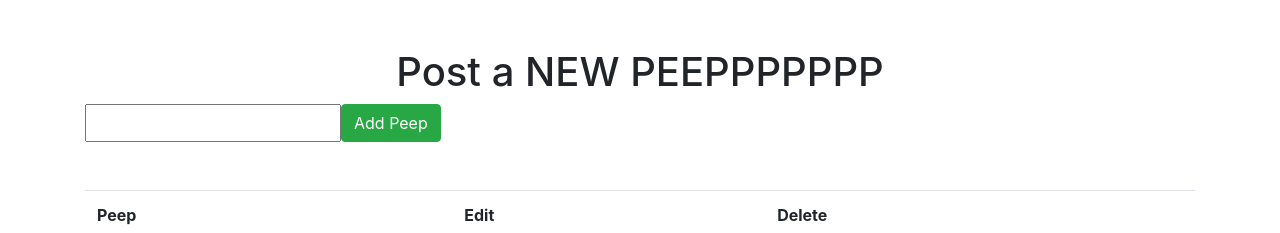
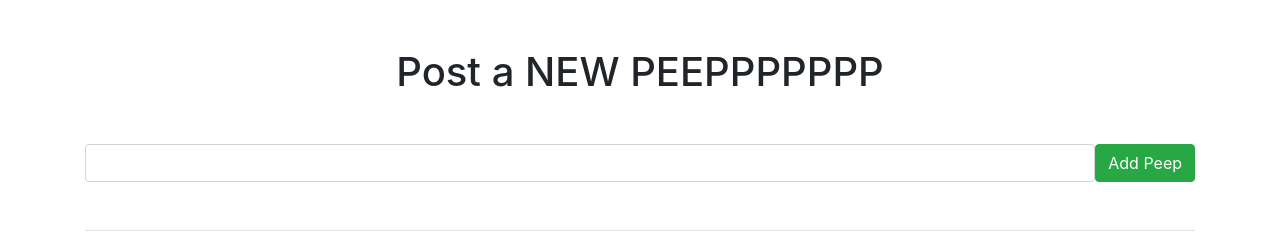
Before and after one commit to meghanblyth/chitter-challange, a React (Create React App) app in the folder client/: page / in a window 1280 px wide. Shown: the top 233 px of the page. Built offline with nearby package versions, Linux system fonts and the light colour scheme; no server answers.

Commit message:
Setting up posting new peeps

```diff
--- a/client/src/App.js
+++ b/client/src/App.js
@@ -1,12 +1,15 @@
 import ListPeeps from "./components/ListPeeps";
 import PostPeeps from "./components/PostPeeps";
+import React, { Fragment } from 'react'
 
 function App() {
   return (
+    <Fragment>
     <div className="container">
       <PostPeeps />
       <ListPeeps />
     </div>
+    </Fragment>
   );
 }
 
--- a/client/src/components/ListPeeps.js
+++ b/client/src/components/ListPeeps.js
@@ -1,4 +1,4 @@
-import React, { useState, useEffect } from 'react';
+import React, { Fragment, useState, useEffect } from 'react';
 
 const ListPeeps = () => {
 
@@ -9,8 +9,8 @@ const ListPeeps = () => {
       const response = await fetch("http://localhost:5000/peeps")
       const jsonData = await response.json()
       setPeeps(jsonData)
-    } catch (error) {
-      console.error(error.message)
+    } catch (err) {
+      console.error(err.message)
     }
   }
   useEffect(() => {
@@ -19,8 +19,7 @@ const ListPeeps = () => {
 
 
   return (
-    <>
-    {" "}
+    <Fragment>
       <table className="table mt-5 text-centre">
         <thead>
           <tr>
@@ -30,13 +29,8 @@ const ListPeeps = () => {
           </tr>
         </thead>
         <tbody>
-      {/* <tr>
-        <td>John</td>
-        <td>Doe</td>
-        <td>john@example.com</td>
-      </tr> */}
           {peeps.map(peep => (
-        <tr>
+            <tr key={peep.peeps_id}>
               <td>{peep.text}</td>
               <td>Edit</td>
               <td>Delete</td>
@@ -44,7 +38,7 @@ const ListPeeps = () => {
           ))}
         </tbody>
       </table>
-    </>
+    </Fragment>
   )
 }
 export default ListPeeps;
--- a/client/src/components/PostPeeps.js
+++ b/client/src/components/PostPeeps.js
@@ -1,16 +1,39 @@
-import React from 'react'
+import React, {Fragment, useState} from 'react'
 
 const PostPeeps = () => {
-  //const [peep, setPeep] = useState("")
+  const [peep, setPeep] = useState("")
 
-  return(
-    <>
+
+  const onSubmitForm = async e => {
+    //below so it doesnt refresh
+    e.preventDefault();
+    try {
+
+      const body = { peep };
+      const response = await fetch("http://localhost:5000/peeps", {
+        method: "POST",
+        headers: {"Content-Type": "application/json"},
+        body: JSON.stringify(body)
+      })
+      window.location = "/";
+    } catch (err) {
+      console.error(err.message)
+    }
+  };
+
+  return (
+    <Fragment>
     <h1 className='text-center mt-5'>Post a NEW PEEPPPPPPP</h1>
-    <form className='d-flex'>
-      <input type='text'/>
+    <form className='d-flex mt-5' onSubmit={onSubmitForm}>
+      <input
+        type='text'
+        className='form-control'
+        value={peep}
+        onChange={e => setPeep(e.target.value)}
+      />
       <button className='btn btn-success'>Add Peep</button>
     </form>
-    </>
+    </Fragment>
   )
 }
 
```
Lines whose indentation alone changed are shown as unchanged.
